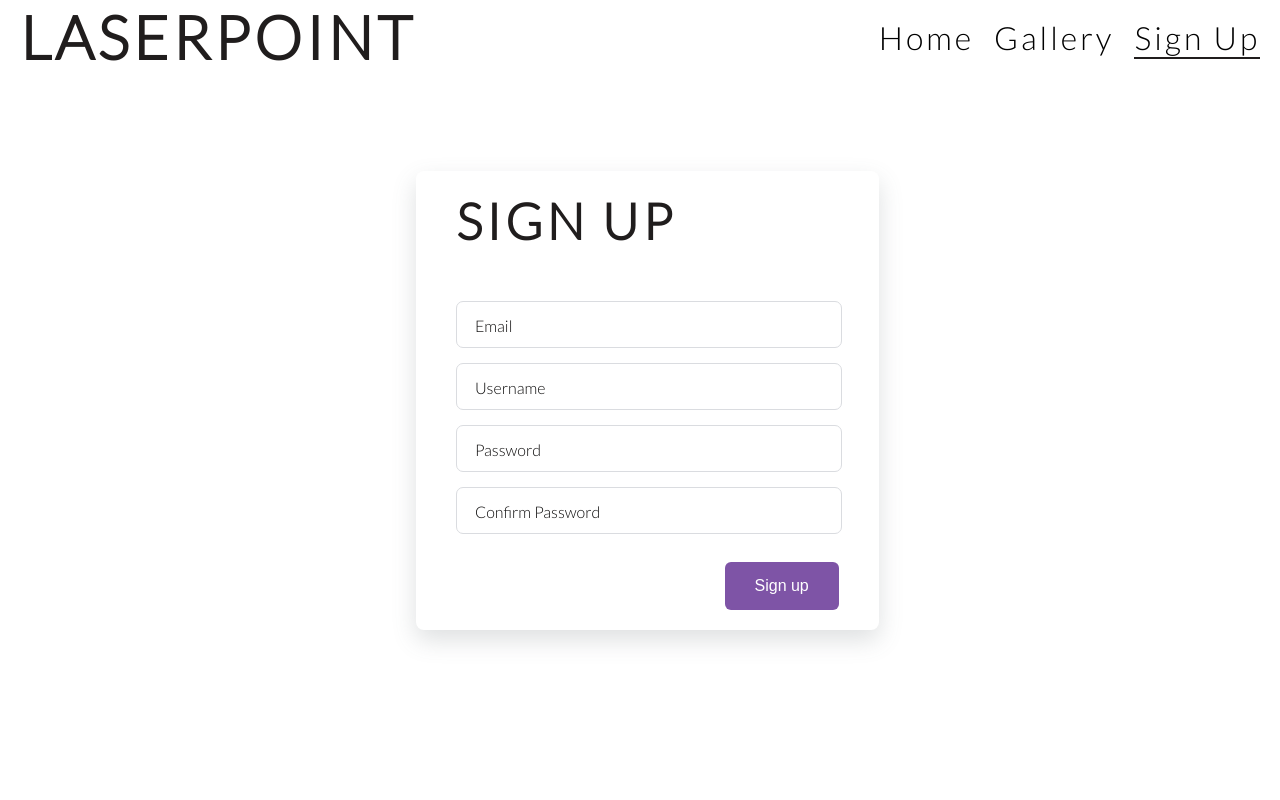
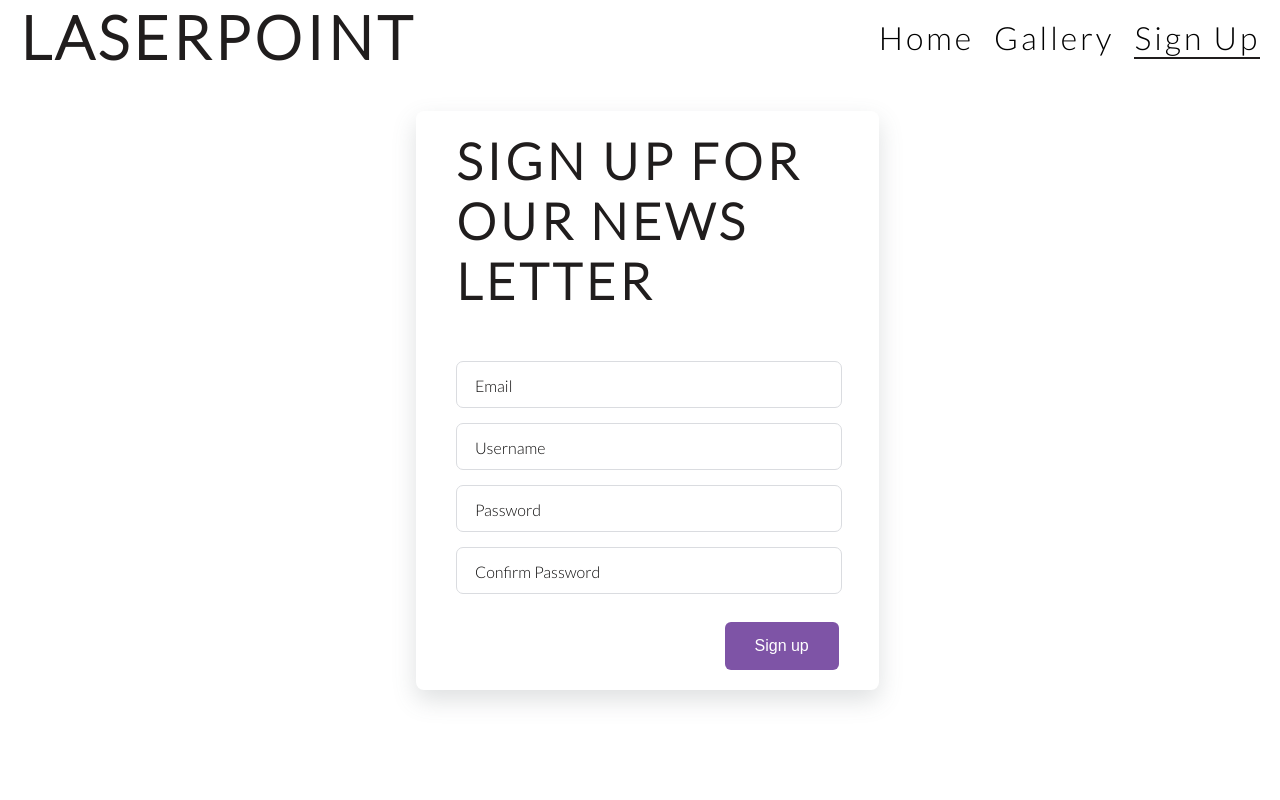
Before and after one commit to ar2189/Game-point, a plain HTML site: page sign-up.html in a window 1280 px wide. Shown: the top 800 px of the page. Drawn offline with Linux system fonts and the light colour scheme; a web font is replaced by a local one.

Commit message:
Add additional text to the title in the sign up form

```diff
--- a/sign-up.html
+++ b/sign-up.html
@@ -41,7 +41,7 @@
 
         <form action="" class="form">
 
-          <h1 class="title">Sign up</h1>
+          <h1 class="title">Sign up for our News Letter</h1>
 
           <div class="input-container">
 
```
